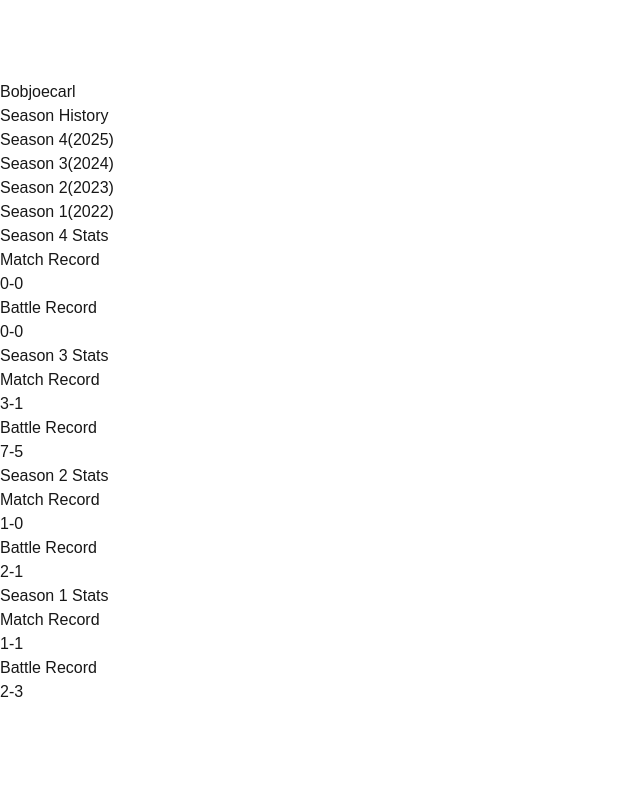
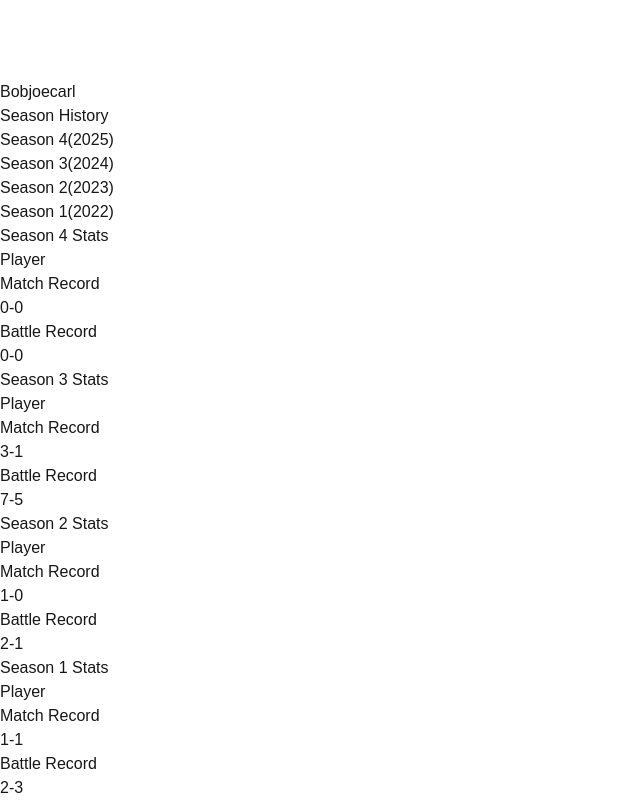
Before and after one commit to norcalvgc/norcal-uspl, a Next.js app: page /players/bobjoecarl in a window 1280 px wide. Shown: the part 1272-2072 px from the top of the page, without its empty margins (0-640 px from the left). Before the commit the page ends 1976 px from the top, so only its background shows below. Built offline with nearby package versions, Linux system fonts and the light colour scheme.

Commit message:
Add manager and player tags

```diff
--- a/src/app/players/[slug]/page.tsx
+++ b/src/app/players/[slug]/page.tsx
@@ -85,7 +85,7 @@ export default function PlayerProfile({ params }: { params: { slug: string } })
                 ];
                 return (
                   <div
-                    key={season.id}
+                    key={season.name}
                     className={`relative inline-flex items-center px-4 py-2 rounded-lg font-medium text-sm transition-colors ${colors[index % colors.length]}`}
                   >
                     <span className="relative z-10">{season.name}</span>
@@ -98,8 +98,15 @@ export default function PlayerProfile({ params }: { params: { slug: string } })
 
           {/* Season Stats */}
           {player.seasons.map((season) => (
-            <div key={season.id} className="p-6 border-t border-gray-200">
-              <h2 className="text-xl font-semibold mb-4 text-gray-800">{season.name} Stats</h2>
+            <div key={season.name} className="p-6 border-t border-gray-200">
+              <div className="flex items-center gap-3 mb-4">
+                <h2 className="text-xl font-semibold text-gray-800">{season.name} Stats</h2>
+                {'isManager' in season && season.isManager ? (
+                  <span className="px-2 py-1 text-sm font-medium bg-amber-100 text-amber-800 rounded">Manager</span>
+                ) : (
+                  <span className="px-2 py-1 text-sm font-medium bg-green-100 text-green-800 rounded">Player</span>
+                )}
+              </div>
               <div className="grid grid-cols-2 gap-4">
                 <div className="bg-gray-50 p-4 rounded-lg">
                   <p className="text-sm text-gray-500">Match Record</p>
```
